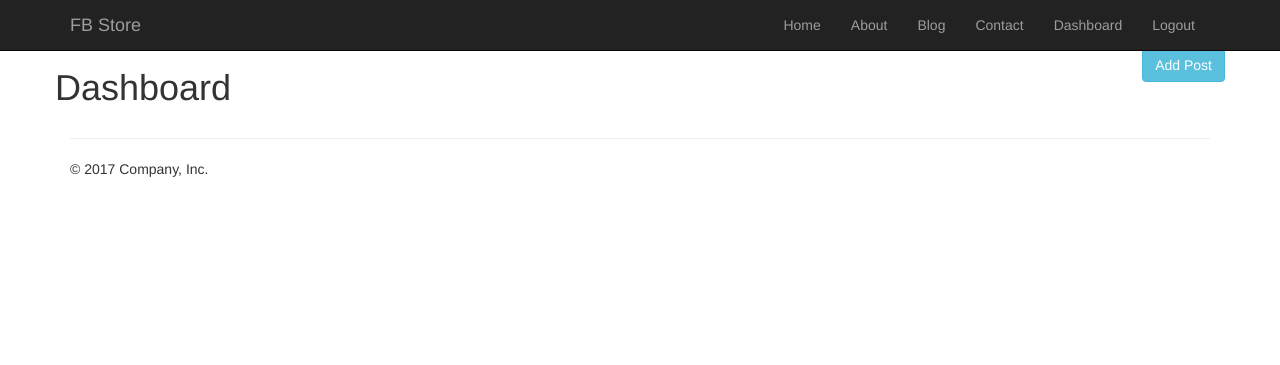
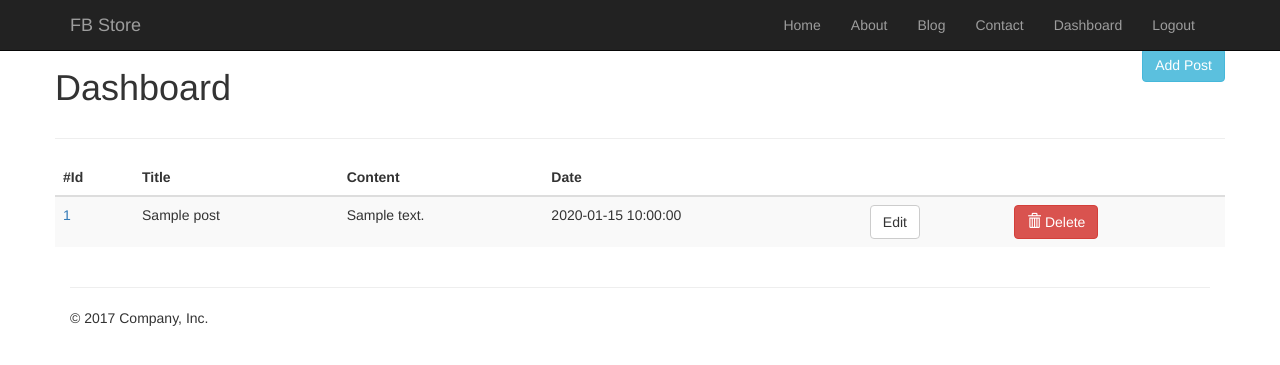
Before and after one commit to digvijaybhakuni/python-playground, a Flask app: page /dashboard in a window 1280 px wide. Shown: the top 365 px of the page. Run offline with Flask 2, Linux system fonts and the light colour scheme; the visitor is signed in with stand-in values (Sample User, id 1); tables that the repository leaves empty or names only in its code hold one stand-in row (values such as "Sample post"); some libraries are stand-ins or nearby versions.

Commit message:
Edit, Delete and Editor Added

```diff
--- a/flask-app/src/app.py
+++ b/flask-app/src/app.py
@@ -151,7 +151,18 @@
 @app.route("/dashboard")
 def dashboard():
 
-    return render_template("dashboard.html")
+    author = session['name']
+    # Create Cursor
+    cur = mysql.connection.cursor()
+    # Execute Query
+    res = cur.execute("SELECT id, title, left(body, 50) as body, author, create_date FROM posts WHERE author = %s", [author])
+
+    if res > 0:
+        # Fetch all Post
+        post_list = cur.fetchall()
+        return render_template("dashboard.html", post_list=post_list)
+    else:
+        return render_template("dashboard.html")
 
 
 # Add Post Route
@@ -174,6 +185,53 @@
         flash("Post Saved", "info")
         return redirect(url_for("dashboard"))
     return render_template("dashboard.html", form=post_form, add_post=True)
+
+# Add Edit Route
+@is_logged_in
+@app.route("/dashboard/edit_post/<string:id>", methods=['GET', 'POST'])
+def edit_post(id):
+    post_form = PostForm(request.form)
+    if request.method ==  "POST" and post_form.validate():
+        title = post_form.title.data
+        body = post_form.body.data
+        _id = post_form.id.data
+
+        print "_id", _id
+        # Create Cursor
+        cur = mysql.connection.cursor()
+        # Interting POST
+        cur.execute("UPDATE posts SET title = %s, body = %s WHERE id = %s ", (title, body, _id))
+        # Commiting Transcation
+        mysql.connection.commit()
+        # Close Cursor
+        cur.close()
+        flash("Post Updated", "info")
+        return redirect(url_for("dashboard"))
+    # Create Cursor
+    cur = mysql.connection.cursor()
+    result = cur.execute("SELECT * FROM posts WHERE id = %s ", [id])
+    if result > 0:
+        post = cur.fetchone()
+        post_form = PostForm(request.form, id=post['id'], title=post['title'], body=post['body'])
+    return render_template("dashboard.html", form=post_form, edit_post=True)
+
+
+# Delete Post
+@app.route("/dashboard/delete_post/<string:id>", methods=['GET', 'POST'])
+def delete_post(id):
+    print "_id to Delete", id
+    # Create Cursor
+    cur = mysql.connection.cursor()
+    # Interting POST
+    cur.execute("DELETE FROM posts WHERE id = %s ", [id])
+    # Commiting Transcation
+    mysql.connection.commit()
+    # Close Cursor
+    cur.close()
+    flash("Post Delete", "danger")
+    return redirect(url_for("dashboard"))
+
+
 
 # logout Route
 @app.route("/logout")
--- a/flask-app/src/forms.py
+++ b/flask-app/src/forms.py
@@ -1,4 +1,4 @@
-from wtforms import Form, StringField, TextAreaField, PasswordField, validators
+from wtforms import Form, StringField, TextAreaField, PasswordField, HiddenField, validators
 
 # Register Form Class
 class RegisterForm(Form):
@@ -13,5 +13,6 @@
 
 # Post Form Class
 class PostForm(Form):
+    id = HiddenField("id")
     title = StringField('Title', [validators.Length(min=1, max=50)])
     body = TextAreaField('Body', [validators.Length(min=30)])
--- a/flask-app/src/templates/blog.html
+++ b/flask-app/src/templates/blog.html
@@ -10,7 +10,7 @@
         {% for post in posts %}
         <div class="col-12">
             <h2>{{post.title | uppar }}</h2>
-            <p class="text-muted">{{post.body | trimed(500) }}</p>
+            <p class="text-muted">{{post.body | safe |trimed(500) }}</p>
             <p><a class="btn btn-default pull-right" href="/blog/post/{{post.id}}" role="button">Read more »</a></p>
             <div class="clearfix">...</div>
         </div>
--- a/flask-app/src/templates/dashboard.html
+++ b/flask-app/src/templates/dashboard.html
@@ -1,16 +1,24 @@
 {% extends 'layout/base_layout.html' %} {% block content %}
 <section class="form">
     <div class="container">
-        <div class="row">
+        <div class="row" style="vertical-align: middle;">
             <h1 class="pull-left">Dashboard</h1>
             <a class="btn btn-info pull-right" href="/dashboard/add_post">Add Post</a>
             <div class="clearfix"></div>
+            <hr/>
         </div>
 
+        <div class="row">
+            {% if post_list %}
+                {% include 'includes/_list_post.html' %}
+            {% endif %}
+        </div>
 
         <div class="row">
             {% if add_post %}
-                {% include 'includes/_add_post.html' %}
+                {% include 'includes/_post_form.html' %}
+            {% elif edit_post %}
+                {% include 'includes/_post_form.html' %}
             {% endif %}
         </div>
     </div>
--- /dev/null
+++ b/flask-app/src/templates/includes/_list_post.html
@@ -0,0 +1,33 @@
+<table class="table table-striped">
+    <thead>
+    <tr>
+        <th>#Id</th>
+        <th>Title</th>
+        <th>Content</th>
+        <th>Date</th>
+        <th></th>
+        <th></th>
+    </tr>
+    </thead>
+    <tbody>
+    {% for post in post_list %}
+    <tr>
+        <td><a href="/blog/post/{{post.id}}">{{post.id}}</a></td>
+        <td>{{post.title}}</td>
+        <td>{{post.body | safe}}</td>
+        <td>{{post.create_date | date_format}}</td>
+        <td>
+            <a href="/dashboard/edit_post/{{post.id}}" class="btn btn-default">Edit</a>
+        </td>
+        <td>
+            <form action="/dashboard/delete_post/{{post.id}}" method="POST">
+                <input type="hidden" name="_delete_id" value="{{post.id}}">
+                <button type="submit" class="btn btn-danger" aria-label="Close">
+                    <span class="glyphicon glyphicon-trash" aria-hidden="true"></span> Delete
+                </button>
+            </form>
+        </td>
+    </tr>
+    {% endfor %}
+    </tbody>
+</table>
--- a/flask-app/src/templates/includes/_add_post.html
+++ b/flask-app/src/templates/includes/_post_form.html
@@ -1,10 +1,11 @@
 {% from "includes/_formhelpers.html" import render_field %}
-<form action="/dashboard/add_post" method="POST">
+<form action="" method="POST">
     <div class="form-group">
         {{render_field(form.title, class_="form-control")}}
     </div>
     <div class="form-group">
-        {{render_field(form.body, class_="form-control")}}
+        {{render_field(form.body, class_="form-control", id="editor")}}
     </div>
+    {{form.id}}
     <input type="submit" class="btn btn-primary" value="Submit">
 </form>
--- a/flask-app/src/templates/layout/base.html
+++ b/flask-app/src/templates/layout/base.html
@@ -14,9 +14,13 @@
 </head>
 
 <body>
-    {% block body %} {% endblock %}
-    <script src="https://ajax.googleapis.com/ajax/libs/jquery/1.12.4/jquery.min.js"></script>
-    <script src="https://maxcdn.bootstrapcdn.com/bootstrap/3.3.7/js/bootstrap.min.js"></script>
+{% block body %} {% endblock %}
+<script src="https://ajax.googleapis.com/ajax/libs/jquery/1.12.4/jquery.min.js"></script>
+<script src="https://maxcdn.bootstrapcdn.com/bootstrap/3.3.7/js/bootstrap.min.js"></script>
+<script src="//cdn.ckeditor.com/4.6.2/basic/ckeditor.js"></script>
+<script type="text/javascript">
+      CKEDITOR.replace('editor')
+</script>
 </body>
 
 </html>
--- a/flask-app/src/templates/post.html
+++ b/flask-app/src/templates/post.html
@@ -5,7 +5,7 @@
             <h2>{{post.title | upper }}</h2>
             <small>{{post.author}} | {{post.create_date | date_format}}</small>
             <hr/>
-            <p class="text-muted text-justify">{{post.body}}</p>
+            <p class="text-muted text-justify">{{post.body | safe}}</p>
         </div>
     </div>
 </section>
```
